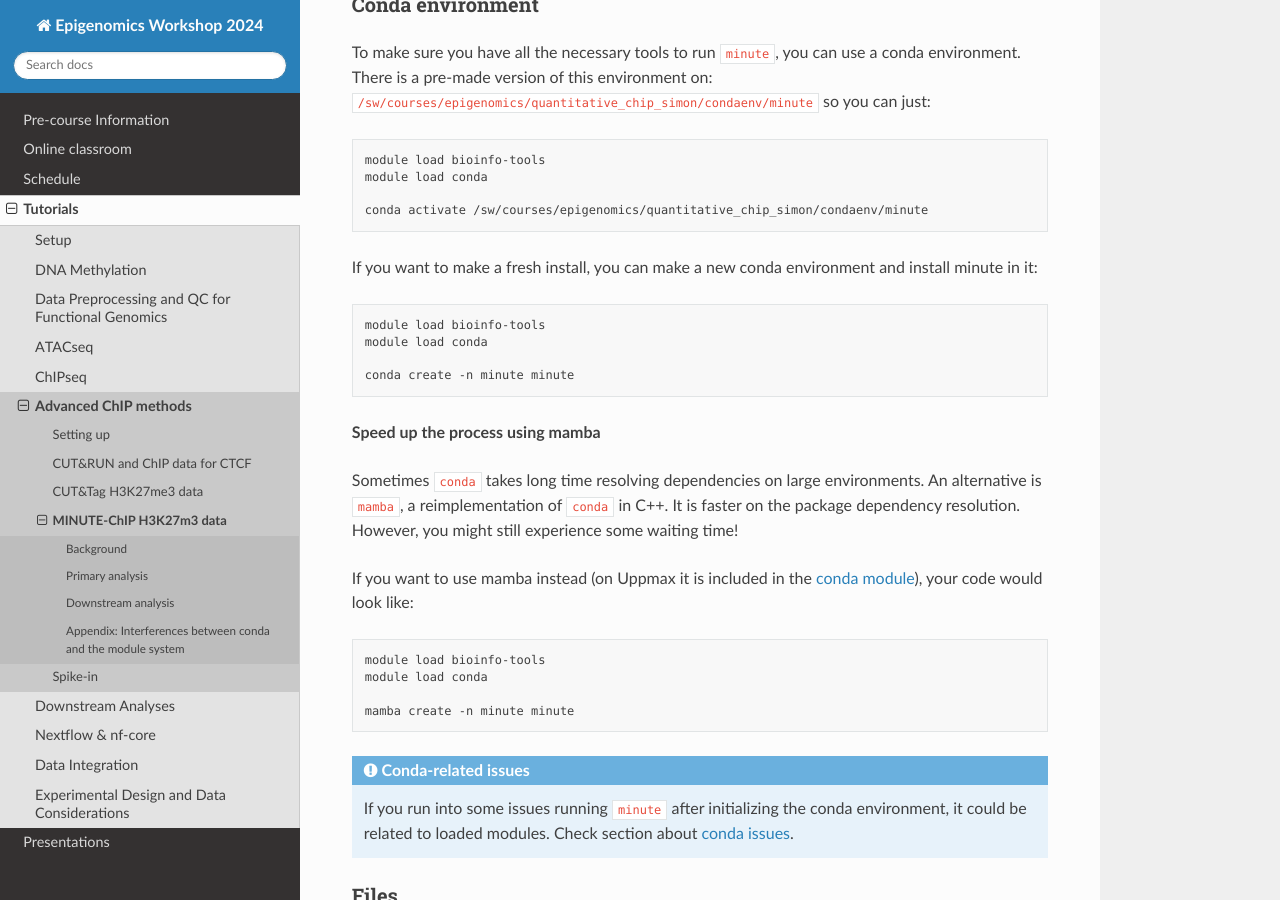
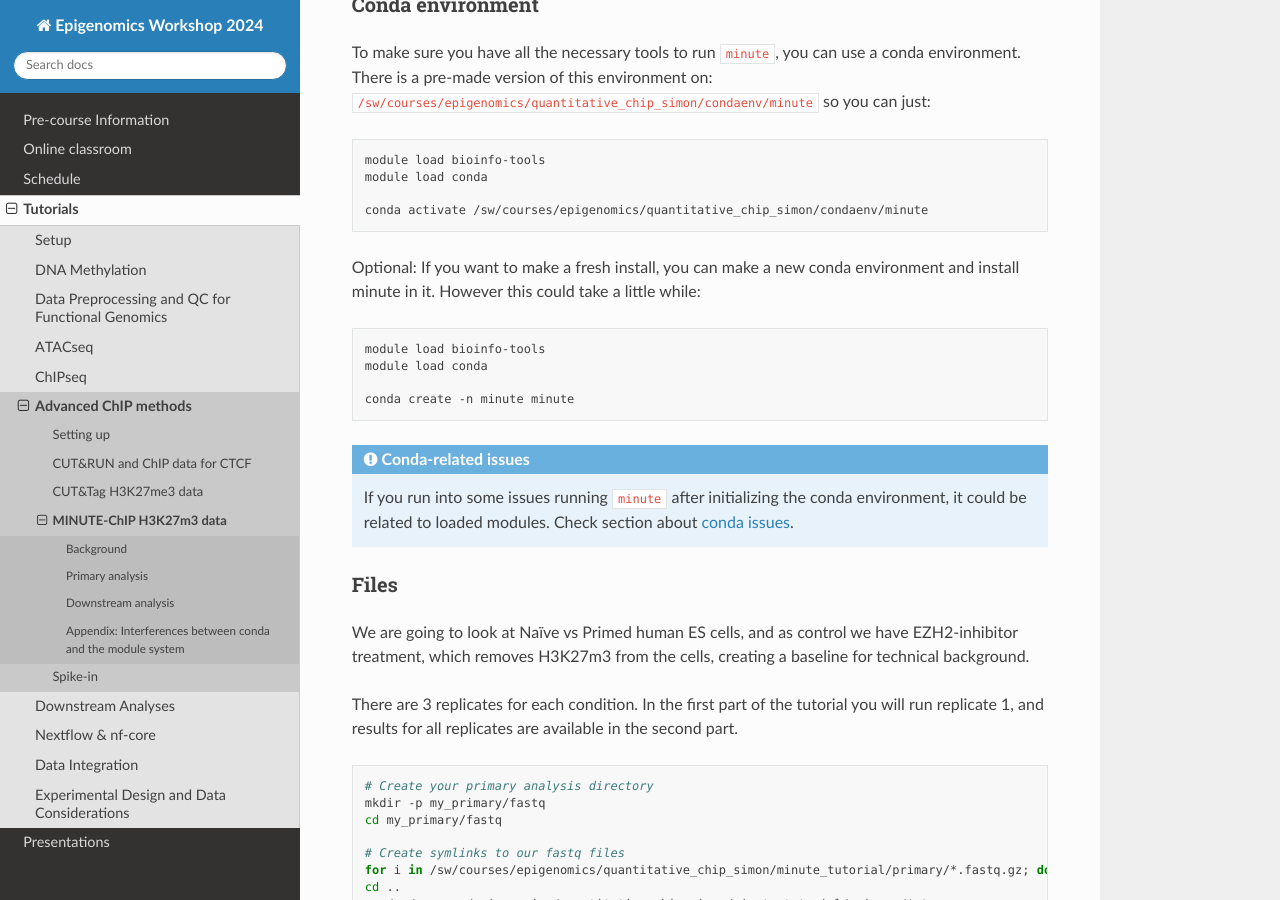
Before and after one commit to NBISweden/workshop-epigenomics-RTDs, a Sphinx documentation site: the page built from docs/content/tutorials/quantitativeChip/minute-lab.rst, in a window 1280 px wide and 900 px high, scrolled down 1533 px. Built offline with Sphinx 7.4.7 and the Read the Docs theme 2.0.0, drawn with Linux system fonts in a browser that asks for light colours.

Commit message:
No more mamba

```diff
--- a/docs/content/tutorials/quantitativeChip/minute-lab.rst
+++ b/docs/content/tutorials/quantitativeChip/minute-lab.rst
@@ -65,7 +65,7 @@ To make sure you have all the necessary tools to run :code:`minute`, you can use
   conda activate /sw/courses/epigenomics/quantitative_chip_simon/condaenv/minute
 
 
-If you want to make a fresh install, you can make a new conda environment and install minute in it:
+Optional: If you want to make a fresh install, you can make a new conda environment and install minute in it. However this could take a little while:
 
 
 .. code-block:: bash
@@ -74,21 +74,6 @@ If you want to make a fresh install, you can make a new conda environment and in
   module load conda
 
   conda create -n minute minute
-
-
-
-**Speed up the process using mamba**
-
-Sometimes :code:`conda` takes long time resolving dependencies on large environments. An alternative is :code:`mamba`, a reimplementation of :code:`conda` in C++. It is faster on the package dependency resolution. However, you might still experience some waiting time!
-
-If you want to use mamba instead (on Uppmax it is included in the `conda module <https://www.uppmax.uu.se/support/user-guides/python-user-guide/>`_), your code would look like:
-
-.. code-block:: bash
-
-  module load bioinfo-tools
-  module load conda
-
-  mamba create -n minute minute
 
 
 .. admonition:: Conda-related issues
```
